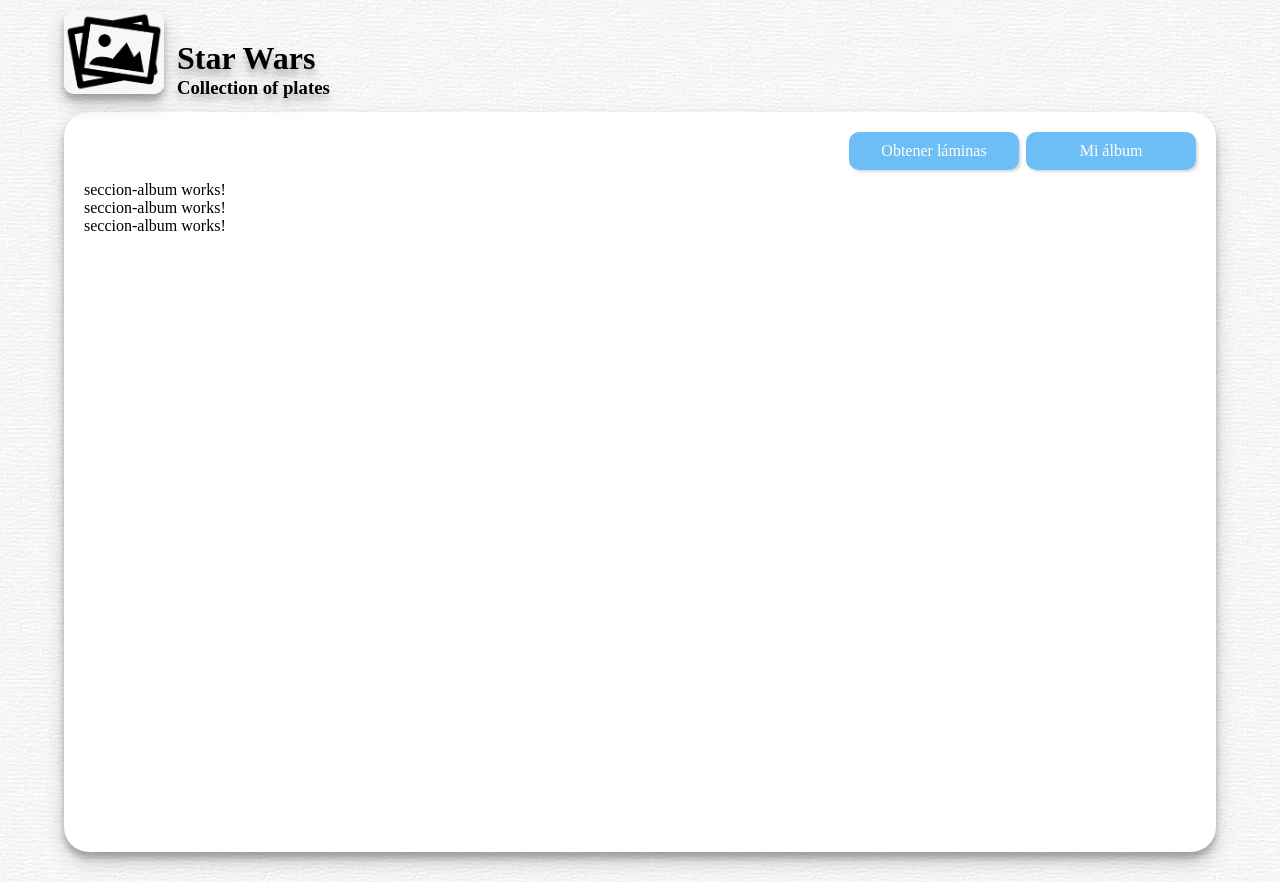
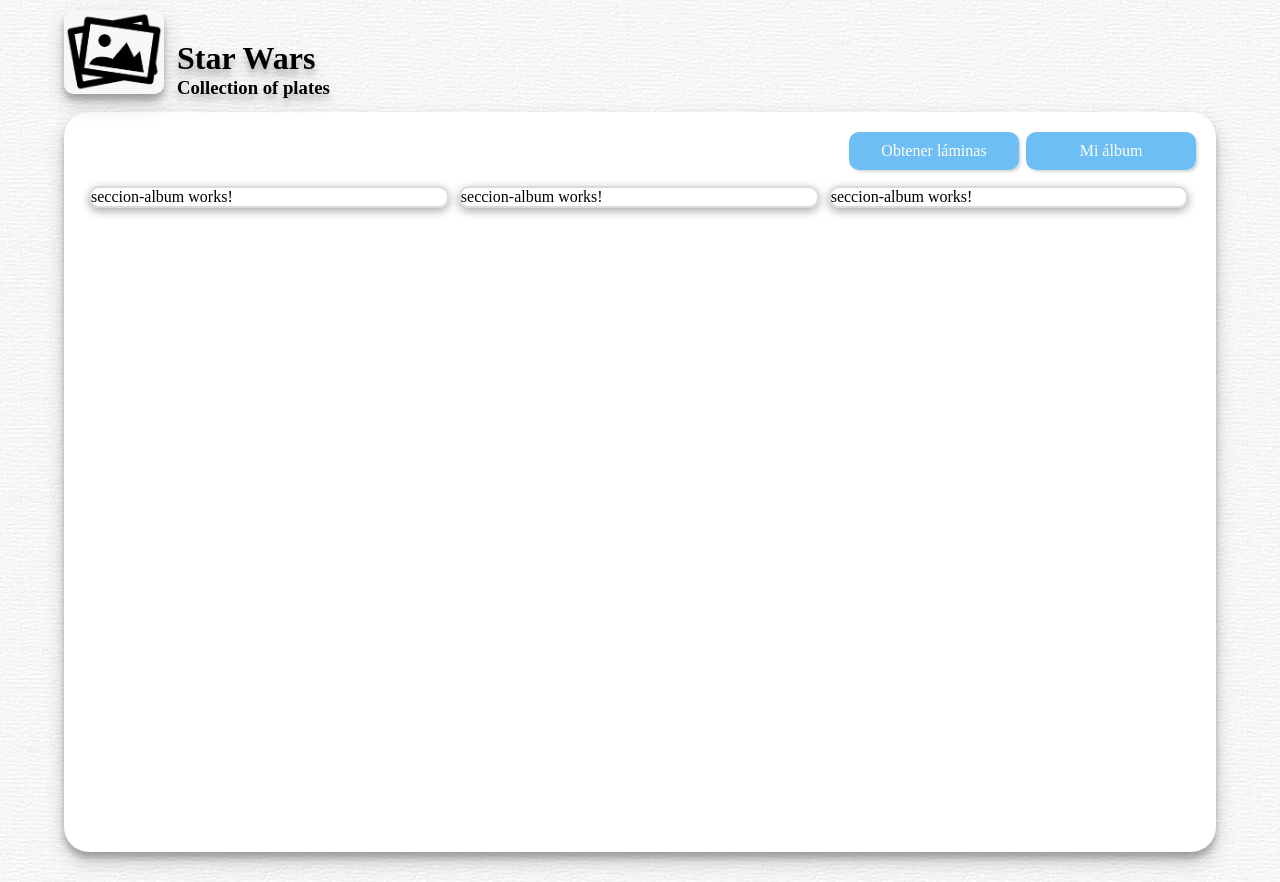
Before and after one commit to juanse-morales/star-wars, an Angular app: page / in a window 1280 px wide. Built offline with nearby package versions, Linux system fonts and the light colour scheme.

Commit message:
REFACTOR: Design SeccionAlbumComponent

```diff
--- a/src/app/seccion-album/seccion-album.component.css
+++ b/src/app/seccion-album/seccion-album.component.css
@@ -0,0 +1,9 @@
+#seccion-album-container {
+  display: inline-block;
+  width: 32%;
+  height: 90%;
+  margin: 5px;
+  border: 2pt solid rgb(219, 217, 217);
+  border-radius: 10px;
+  box-shadow: rgba(0, 0, 0, 0.35) 0px 3px 10px;
+}
--- a/src/app/seccion-album/seccion-album.component.html
+++ b/src/app/seccion-album/seccion-album.component.html
@@ -1 +1,3 @@
-<p>seccion-album works!</p>
+<div id="seccion-album-container">
+  <p>seccion-album works!</p>
+</div>
```
